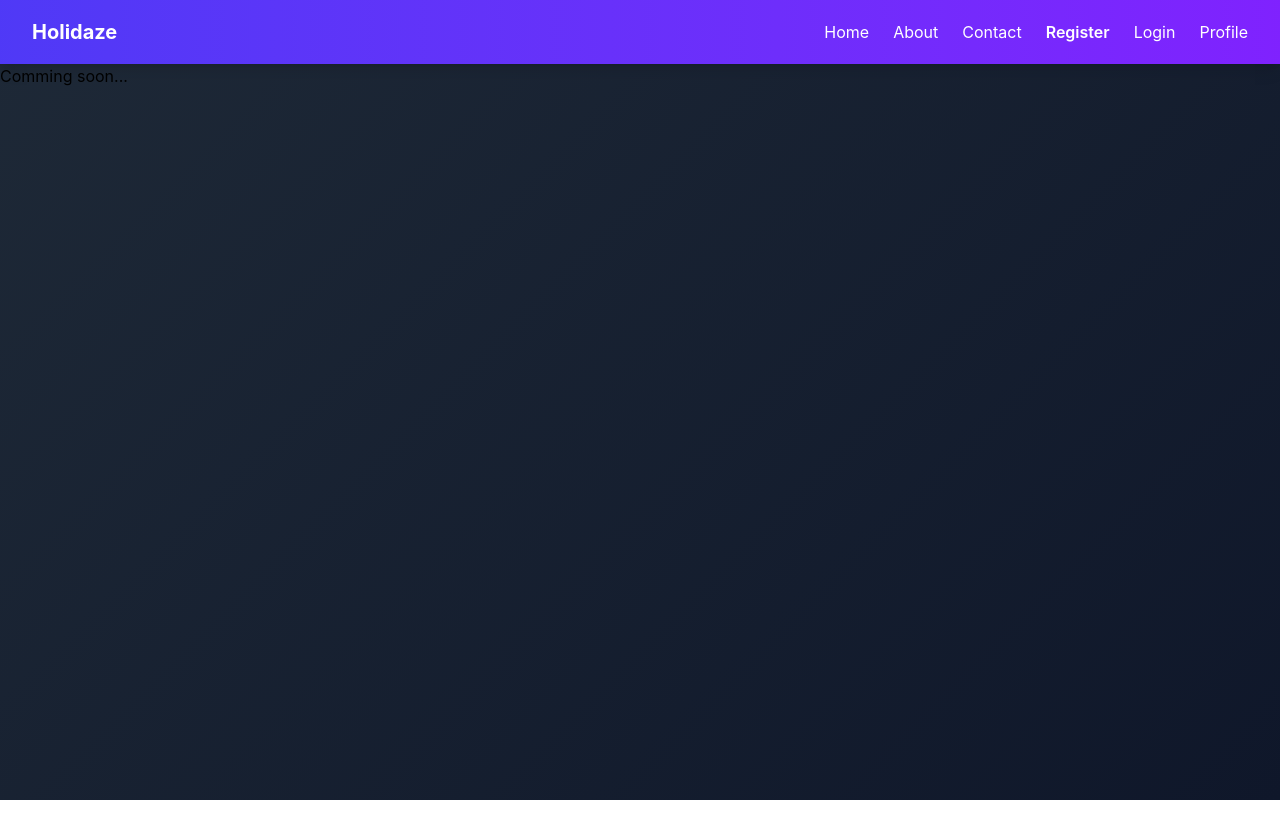
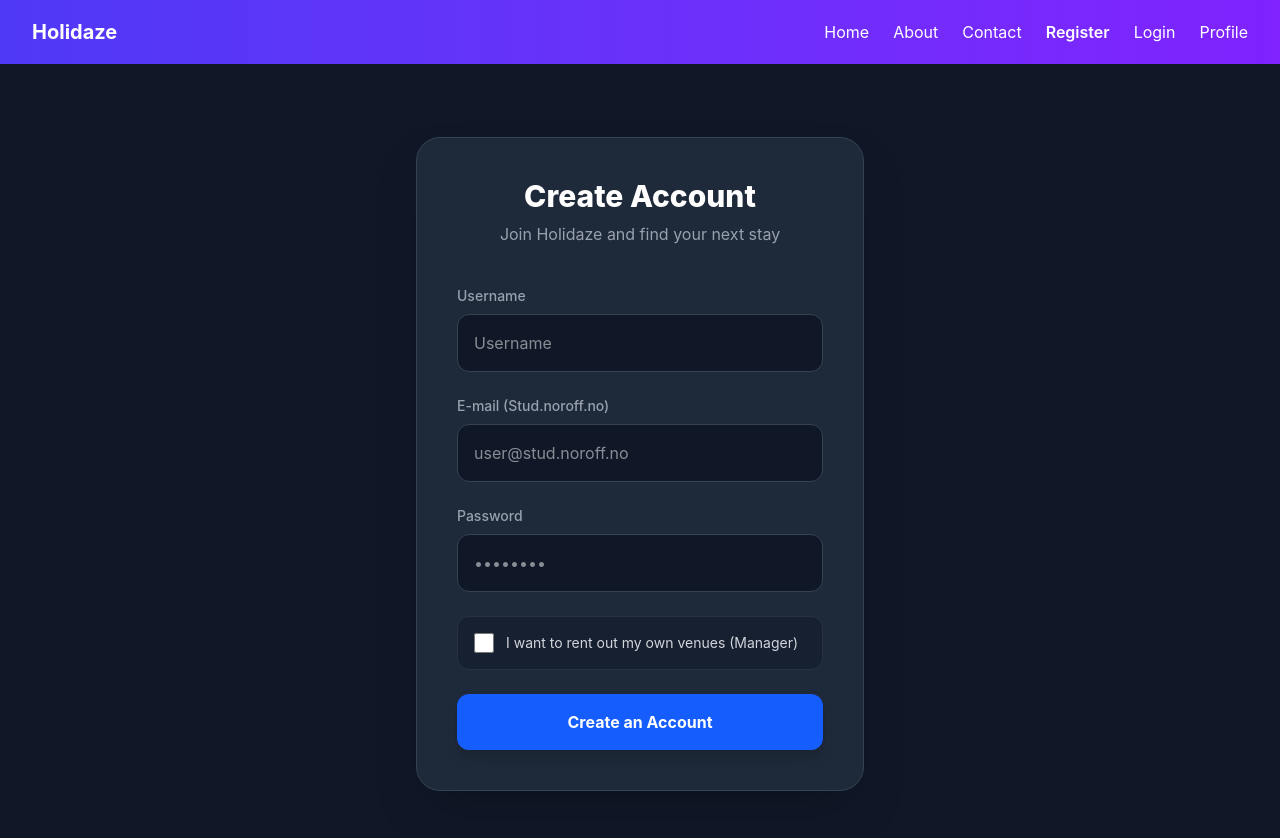
Before and after one commit to KristianHaugen98/Holidaze, a React (Vite) app: page /register in a window 1280 px wide. Shown: the top 838 px of the page. Before the commit the page ends 800 px from the top, so only its background shows below. Built offline with nearby package versions, Linux system fonts and the light colour scheme; no server answers.

Commit message:
Update Register.jsx
Made the design, i will implement the function later and add the requirements

```diff
--- a/src/pages/Register.jsx
+++ b/src/pages/Register.jsx
@@ -1,4 +1,80 @@
-function Register() {
-  return <div>Comming soon...</div>;
-}
+import React from "react";
+import { Link } from "react-router-dom";
+
+const Register = () => {
+  return (
+    <div className="bg-gray-900 text-white min-h-screen flex items-center justify-center py-12 px-4">
+      <div className="max-w-md w-full bg-gray-800 p-10 rounded-3xl border border-gray-700 shadow-2xl">
+        {/* Header */}
+        <div className="text-center mb-10">
+          <h1 className="text-3xl font-extrabold mb-2">Create Account</h1>
+          <p className="text-gray-400">Join Holidaze and find your next stay</p>
+        </div>
+
+        {/* Form */}
+        <form className="space-y-6">
+          {/* Username field */}
+          <div>
+            <label className="block text-sm font-medium text-gray-400 mb-2">
+              Username
+            </label>
+            <input
+              type="text"
+              placeholder="Username"
+              className="w-full p-4 bg-gray-900 border border-gray-700 rounded-xl focus:ring-2 focus:ring-blue-500 outline-none transition-all"
+            />
+          </div>
+
+          {/* E-mail field */}
+          <div>
+            <label className="block text-sm font-medium text-gray-400 mb-2">
+              E-mail (Stud.noroff.no)
+            </label>
+            <input
+              type="email"
+              placeholder="user@stud.noroff.no"
+              className="w-full p-4 bg-gray-900 border border-gray-700 rounded-xl focus:ring-2 focus:ring-blue-500 outline-none transition-all"
+            />
+          </div>
+
+          {/* Password field */}
+          <div>
+            <label className="block text-sm font-medium text-gray-400 mb-2">
+              Password
+            </label>
+            <input
+              type="password"
+              placeholder="••••••••"
+              className="w-full p-4 bg-gray-900 border border-gray-700 rounded-xl focus:ring-2 focus:ring-blue-500 outline-none transition-all"
+            />
+          </div>
+
+          {/* Venue Manager Checkbox */}
+          <div className="flex items-center space-x-3 p-4 bg-gray-900/50 rounded-xl border border-gray-700/50">
+            <input
+              type="checkbox"
+              id="manager"
+              className="w-5 h-5 accent-blue-500 rounded"
+            />
+            <label
+              htmlFor="manager"
+              className="text-sm text-gray-300 cursor-pointer"
+            >
+              I want to rent out my own venues (Manager)
+            </label>
+          </div>
+
+          {/* Submit button */}
+          <button
+            type="button"
+            className="w-full py-4 bg-blue-600 hover:bg-blue-700 text-white font-bold rounded-xl shadow-lg transition-transform active:scale-95"
+          >
+            Create an Account
+          </button>
+        </form>
+      </div>
+    </div>
+  );
+};
+
 export default Register;
```
